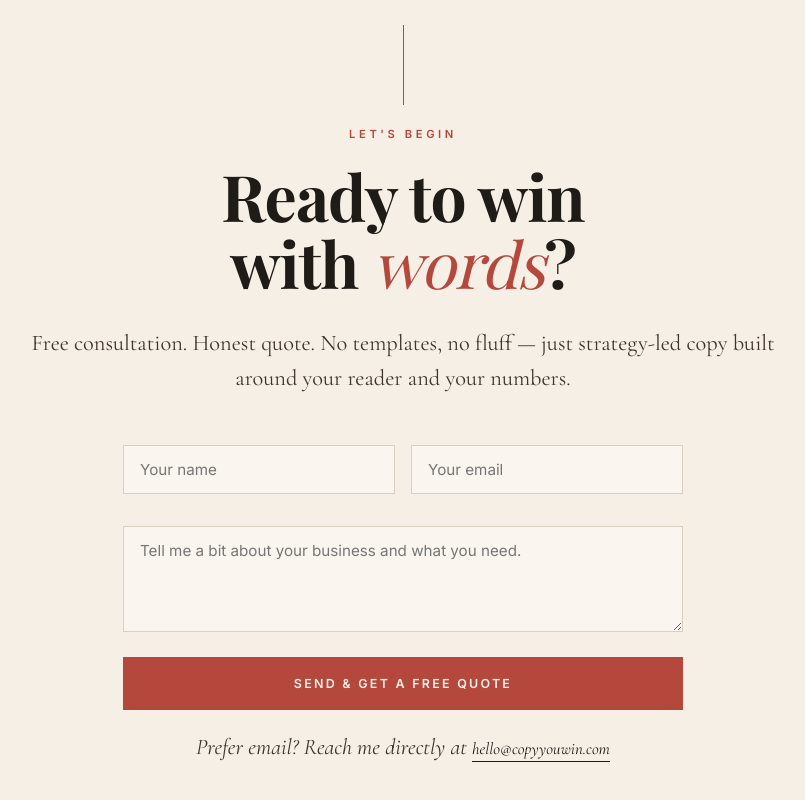
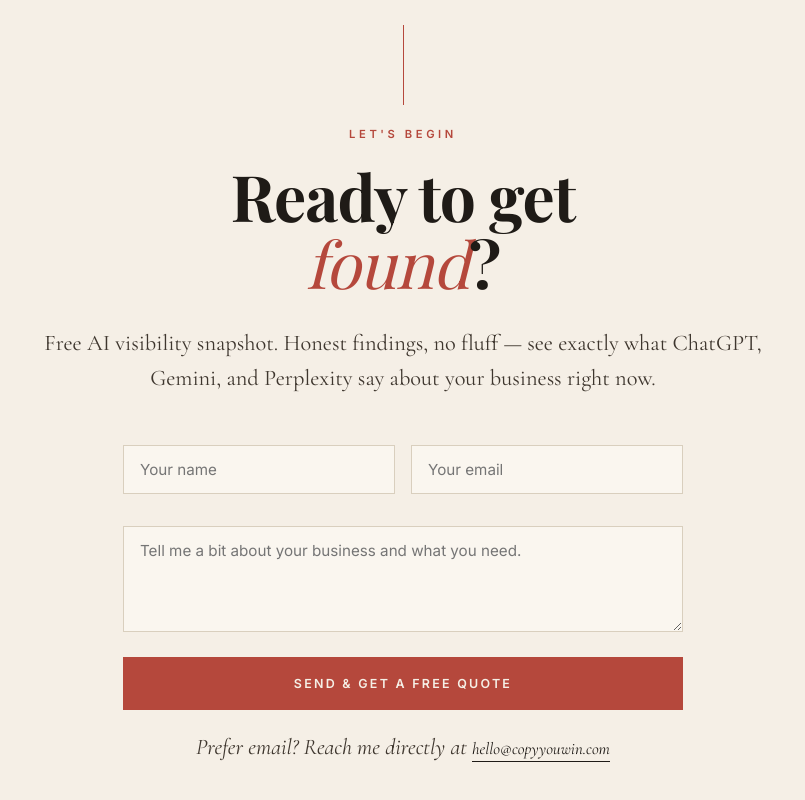
Before and after one commit to ddfergie4519/copyyouwin-site, a plain HTML site: page index.html in a window 1280 px wide. Shown: the part 5947-6747 px from the top of the page, without its empty margins (237-1042 px from the left). Drawn offline with nearby package versions, Linux system fonts and the light colour scheme; a web font is replaced by a local one.

Commit message:
Update final CTA heading

```diff
--- a/index.html
+++ b/index.html
@@ -1213,8 +1213,8 @@
 <section class="cta-section" id="contact" aria-labelledby="contact-heading">
   <div class="cta-inner">
     <div class="section-label">Let's Begin</div>
-    <h2 id="contact-heading">Ready to win<br>with <em>words</em>?</h2>
-    <p>Free consultation. Honest quote. No templates, no fluff — just strategy-led copy built around your reader and your numbers.</p>
+    <h2 id="contact-heading">Ready to get<br><em>found</em>?</h2>
+    <p>Free AI visibility snapshot. Honest findings, no fluff — see exactly what ChatGPT, Gemini, and Perplexity say about your business right now.</p>
 
     <form name="contact" method="POST" data-netlify="true" netlify-honeypot="bot-field" class="contact-form" aria-label="Contact form">
       <input type="hidden" name="form-name" value="contact">
```
